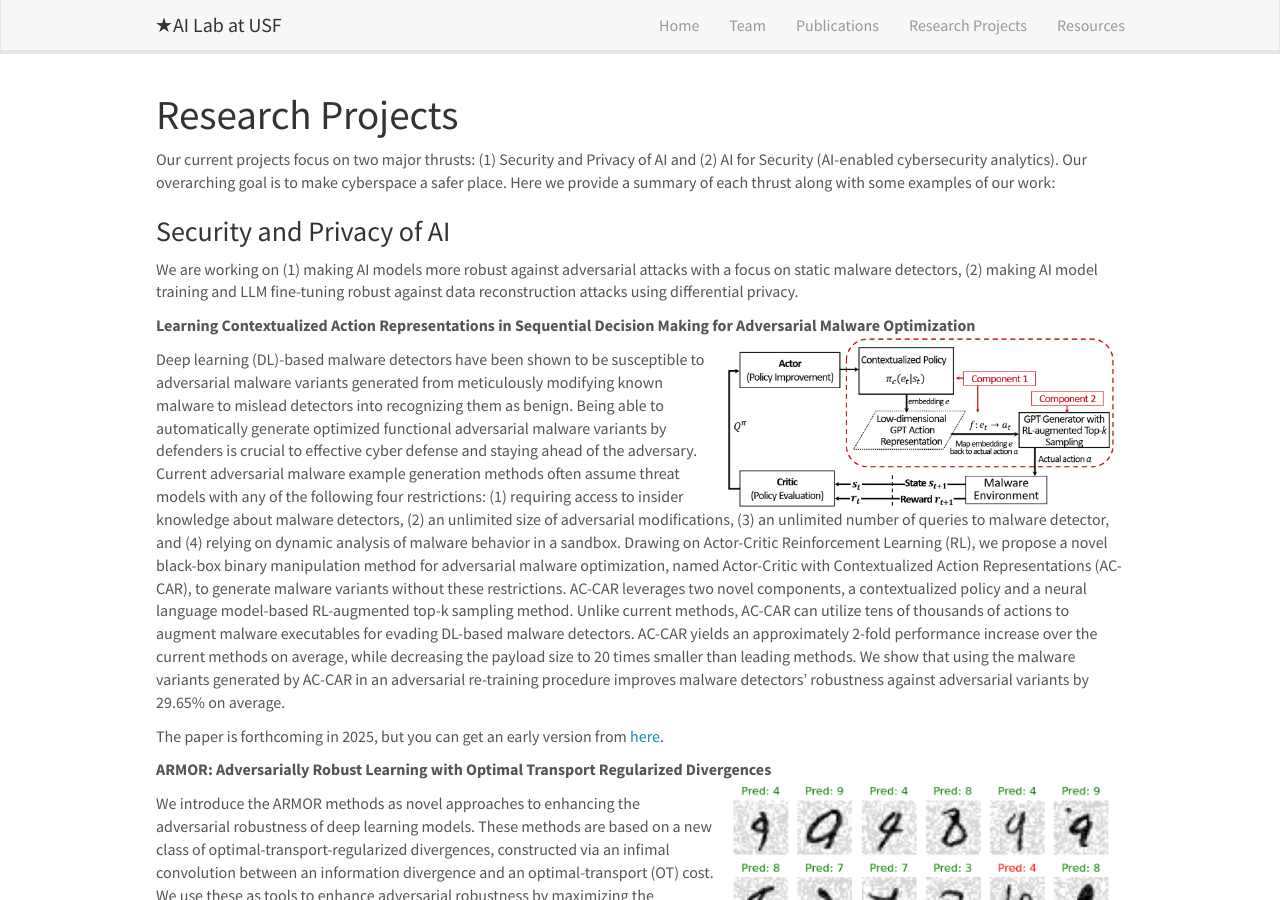
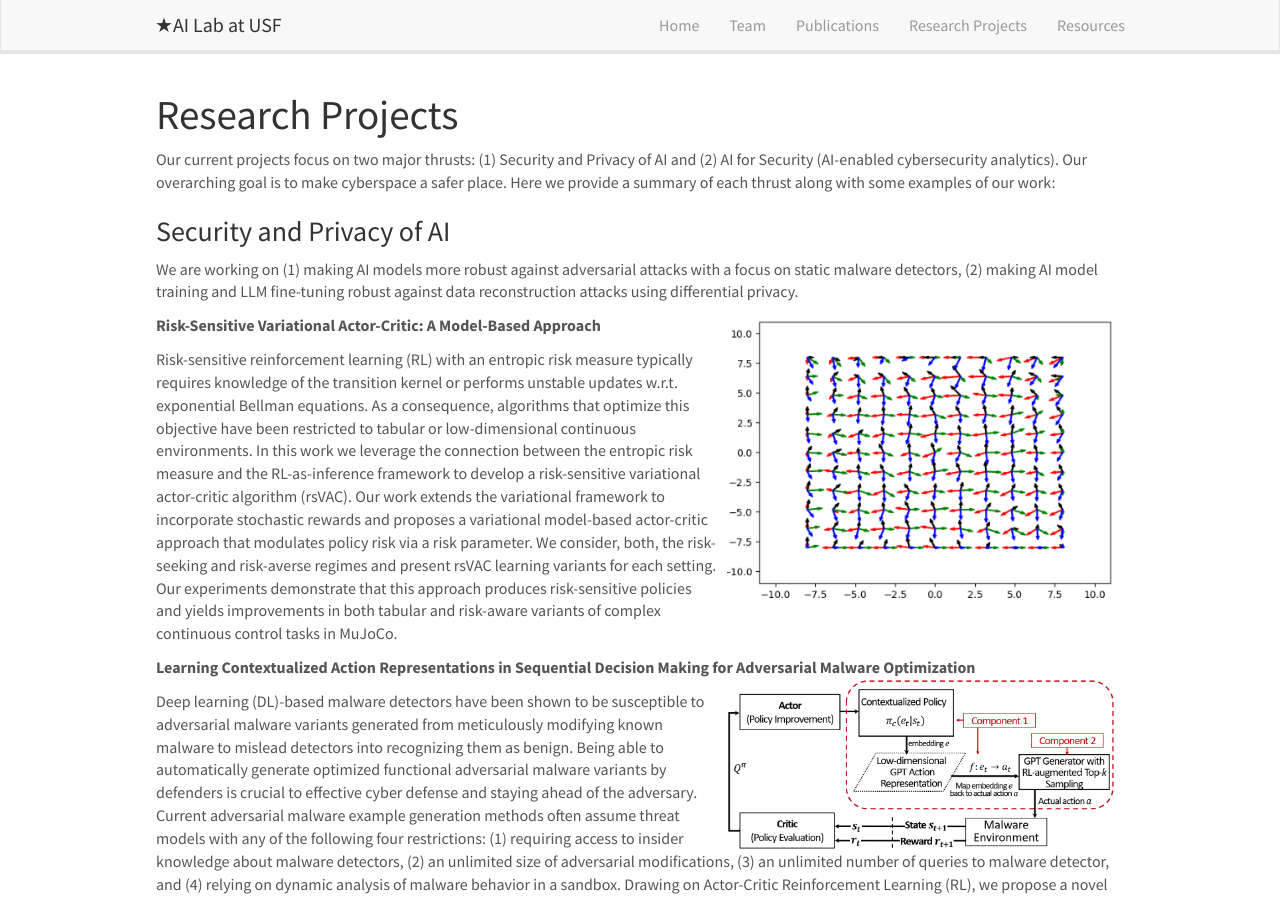
Before and after one commit to star-ailab/star-ailab.github.io, a Jekyll site: the page built from _pages/research.md, in a window 1280 px wide and 900 px high. Built offline with Jekyll 4.4.1, drawn with Linux system fonts in a browser that asks for light colours; nearby versions of some CDN libraries.

Commit message:
Added ICLR

```diff
--- a/_pages/research.md
+++ b/_pages/research.md
@@ -14,6 +14,10 @@ Here we provide a summary of each thrust along with some examples of our work:
 ### Security and Privacy of AI
 
 We are working on (1) making AI models more robust against adversarial attacks with a focus on static malware detectors, (2) making AI model training and LLM fine-tuning robust against data reconstruction attacks using differential privacy.
+
+**Risk-Sensitive Variational Actor-Critic: A Model-Based Approach** ![]({{ site.url }}{{ site.baseurl }}/images/respic/rsvac.png){: style="width: 40%; float: right; margin: 0px 10px"}
+
+Risk-sensitive reinforcement learning (RL) with an entropic risk measure typically requires knowledge of the transition kernel or performs unstable updates w.r.t. exponential Bellman equations. As a consequence, algorithms that optimize this objective have been restricted to tabular or low-dimensional continuous environments. In this work we leverage the connection between the entropic risk measure and the RL-as-inference framework to develop a risk-sensitive variational actor-critic algorithm (rsVAC). Our work extends the variational framework to incorporate stochastic rewards and proposes a variational model-based actor-critic approach that modulates policy risk via a risk parameter. We consider, both, the risk-seeking and risk-averse regimes and present rsVAC learning variants for each setting. Our experiments demonstrate that this approach produces risk-sensitive policies and yields improvements in both tabular and risk-aware variants of complex continuous control tasks in MuJoCo.
 
 **Learning Contextualized Action Representations in Sequential Decision Making for Adversarial Malware Optimization** ![]({{ site.url }}{{ site.baseurl }}/images/respic/accar.png){: style="width: 40%; float: right; margin: 0px 10px"}
 
```
Also changed, not shown: images/respic/rsvac2.png (added).
